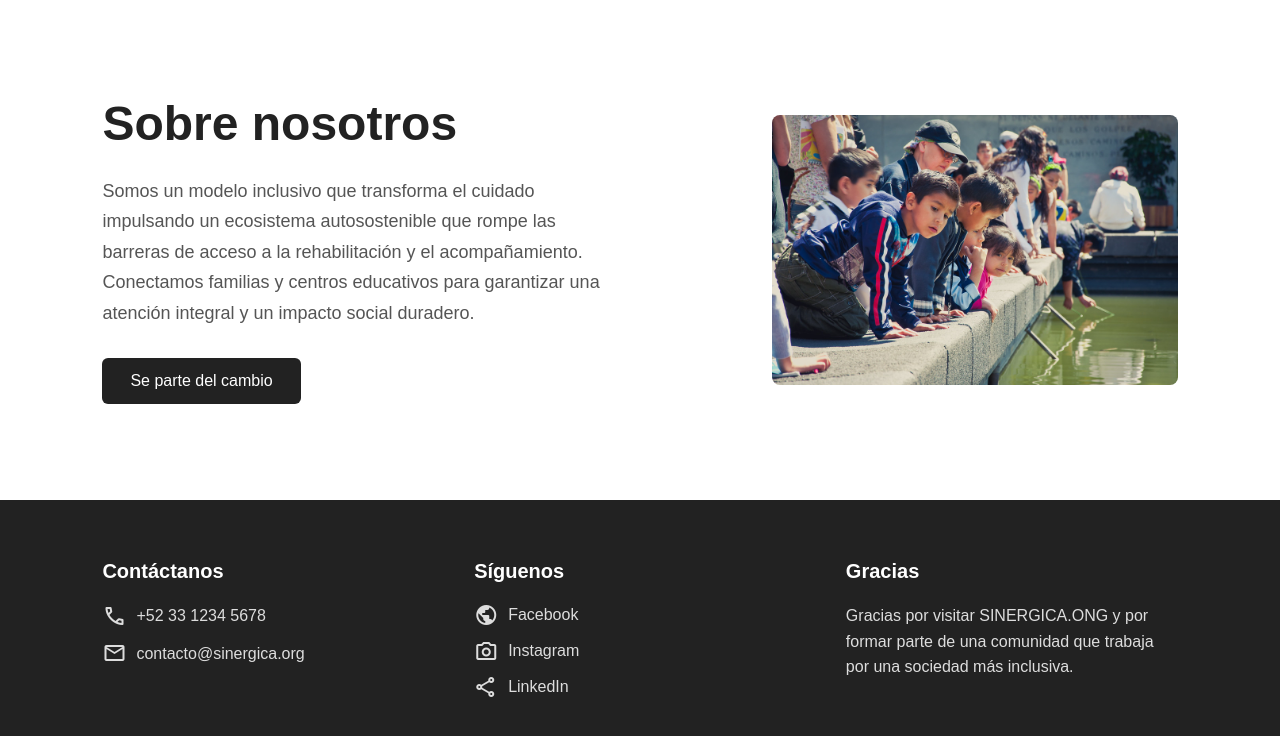
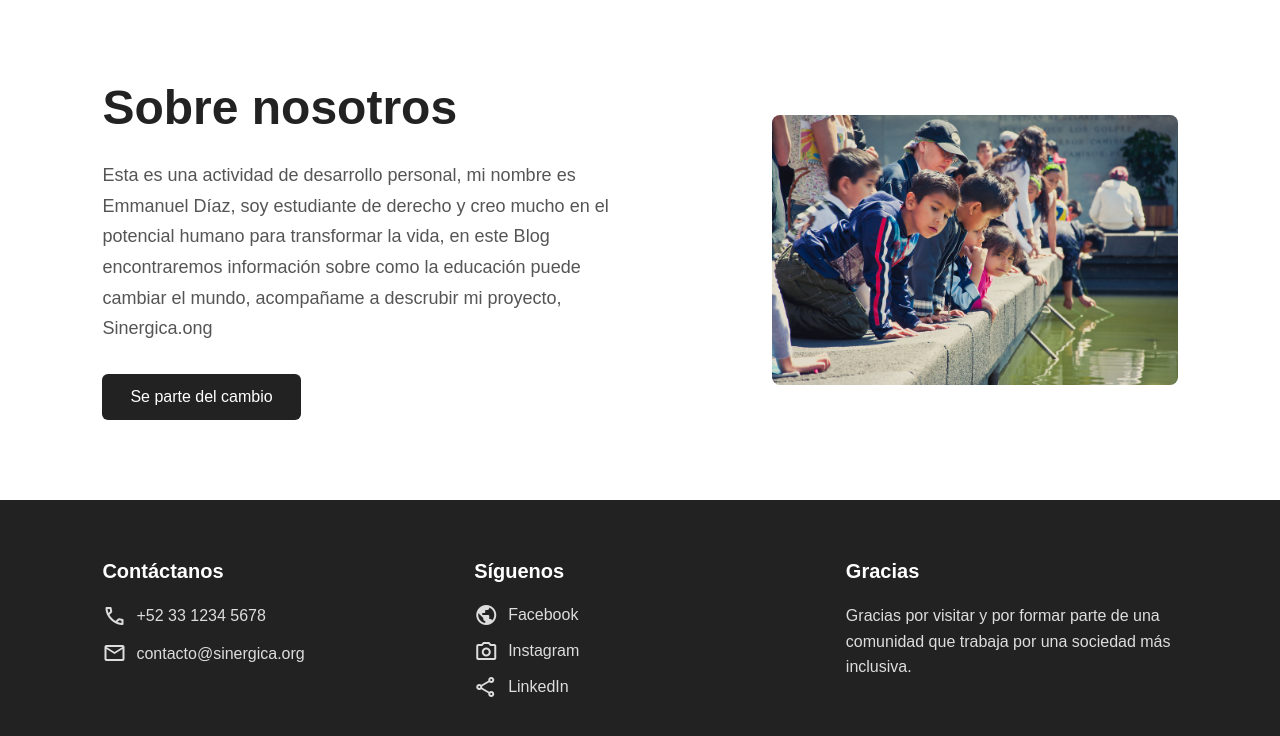
Before and after one commit to dedginside/sinergicaong.oficial, a plain HTML site: page index.html in a window 1280 px wide. Shown: the part 630-1366 px from the top of the page. Drawn offline with nearby package versions, Linux system fonts and the light colour scheme.

Commit message:
Update index.html

```diff
--- a/index.html
+++ b/index.html
@@ -11,7 +11,7 @@
     <!-- Google Material Symbols -->
     <link href="https://fonts.googleapis.com/css2?family=Material+Symbols+Outlined" rel="stylesheet">
 
-    <title>SINERGICA.ONG</title>
+    <title>Mi_Block.ONG</title>
 </head>
 
 <body>
@@ -139,10 +139,9 @@
             <h2>Sobre nosotros</h2>
 
             <p>
-                Somos un modelo inclusivo que transforma el cuidado impulsando un ecosistema autosostenible
-                que rompe las barreras de acceso a la rehabilitación y el acompañamiento.
-                Conectamos familias y centros educativos para garantizar una atención integral y
-                un impacto social duradero.
+                Esta es una actividad de desarrollo personal, mi nombre es Emmanuel Díaz, soy estudiante de derecho
+                y creo mucho en el potencial humano para transformar la vida, en este Blog encontraremos información sobre como la
+                educación puede cambiar el mundo, acompañame a descrubir mi proyecto, Sinergica.ong
             </p>
             <a href="indexunete.html">
                  <button class="boton_cotiza">Se parte del cambio </button>
@@ -230,7 +229,7 @@
             <h3>Gracias</h3>
 
             <p>
-                Gracias por visitar SINERGICA.ONG y por formar parte
+                Gracias por visitar y por formar parte
                 de una comunidad que trabaja por una sociedad más
                 inclusiva.
             </p>
```
